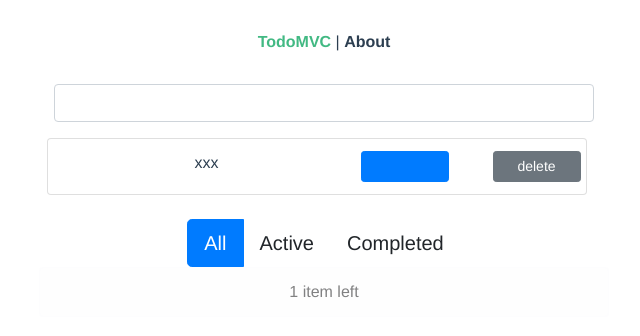
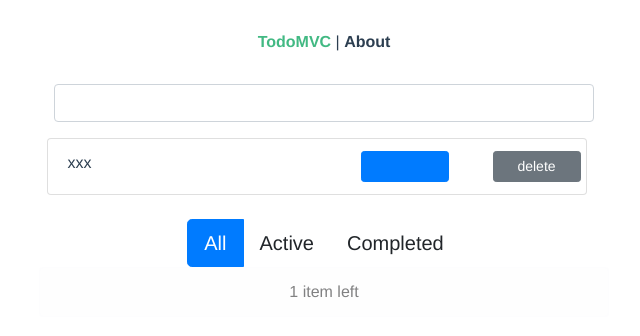
Before and after one commit to pi12138/danluwang-interview-front, a Vue app: page / in a window 1280 px wide. Shown: the top 336 px of the page, without its empty margins (316-956 px from the left). Built offline with nearby package versions, Linux system fonts and the light colour scheme; no server answers.

Commit message:
增加字数限制，修改内容列表左对齐

```diff
--- a/src/components/Task.vue
+++ b/src/components/Task.vue
@@ -3,7 +3,7 @@
       <form @submit.prevent>
           <div class="row">
             <div class="form-group col-md-6 offset-md-3">
-                <input type="text" class="form-control" v-on:keyup.enter="addTask" v-model="title">
+                <input type="text" class="form-control" v-on:keyup.enter="addTask" v-model="title" maxlength="30">
             </div>
           </div>
       </form>
@@ -11,7 +11,7 @@
       <ul class="list-group col-md-6 offset-md-3">
         <li class="list-group-item" v-for="(item, index) in taskList" :key="index" v-show="status==2 || item.status==status">
           <div class="row">
-            <div v-text="item.title" class="col-md-7"></div>
+            <div v-text="item.title" class="col-md-7 text-left"></div>
             <button class="col-md-2 btn btn-primary btn-sm" v-text="btnInfo(item.status)" @click="alterTaskStatus(item)"></button>
             <button class="col-md-2 offset-md-1 btn btn-secondary btn-sm" @click="deleteTask(index)">delete</button>
           </div>
```
